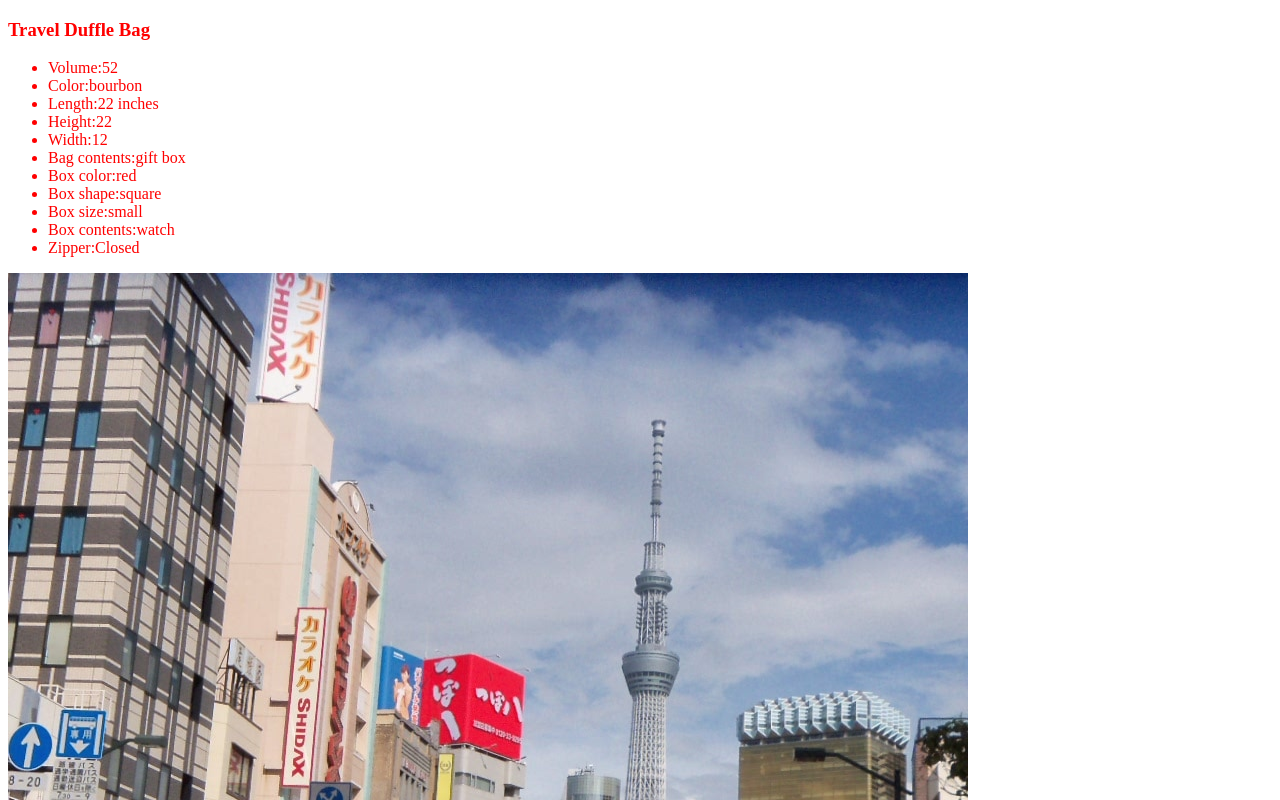
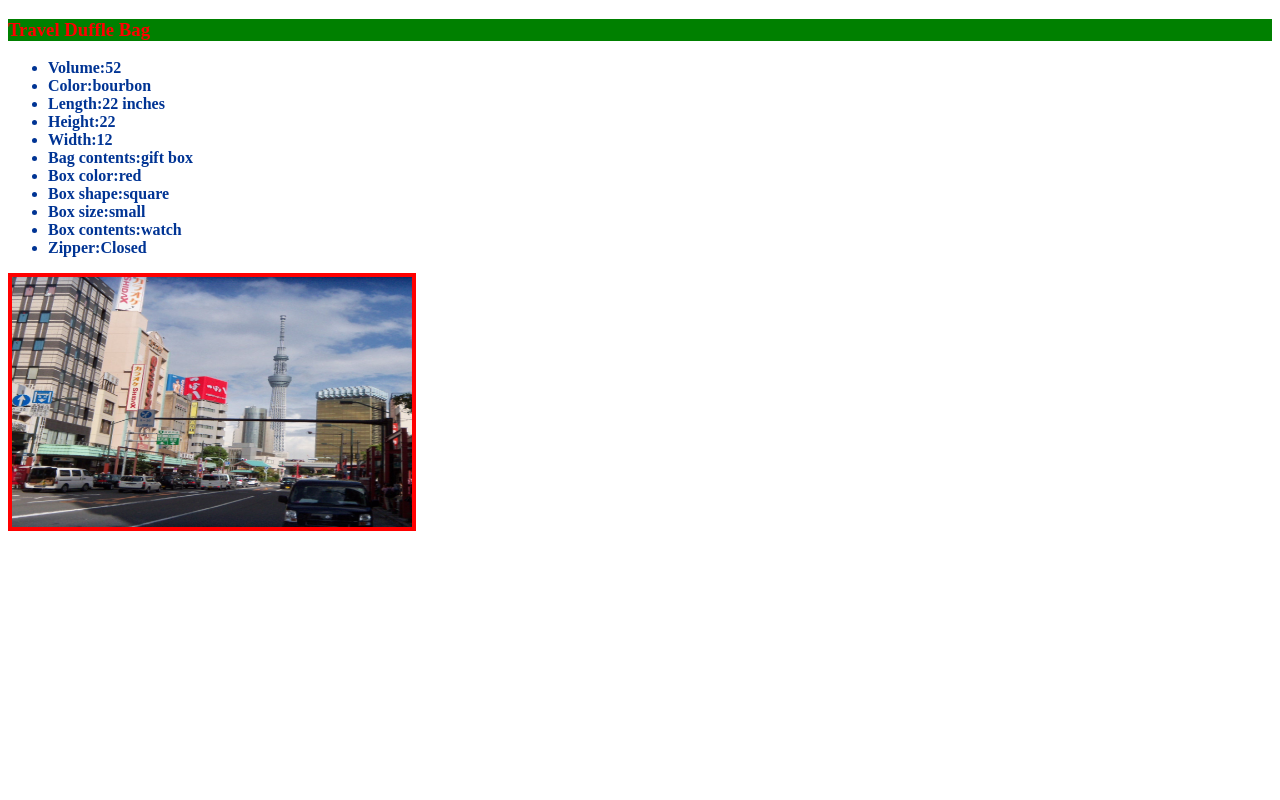
Before and after one commit to Adunda13/javascriptBrothers, a plain HTML site: page Lesson One/index.html in a window 1280 px wide. Shown: the top 800 px of the page. Drawn offline with Linux system fonts and the light colour scheme.

Commit message:
added styling

```diff
--- a/Lesson One/css/style.css
+++ b/Lesson One/css/style.css
@@ -1,3 +1,10 @@
 body {
-    color:red;font-weight:bold
+    color:hsl(219, 100%, 29%);font-weight:bold
 }
+
+h3 {
+    color:red;
+    background:green;
+}
+
+img {width:400px;height:250px;border:solid 4px red}
--- a/Lesson One/index.html
+++ b/Lesson One/index.html
@@ -4,8 +4,8 @@
     <meta charset="UTF-8" />
     <meta name="viewport" content="width=device-width, initial-scale=1.0" />
     <title>Console demo</title>
-    <link href="./css/style.css">
+    <link rel="stylesheet" href="./css/style.css">
     <script src="script.js" defer></script> <!-- call the script file here -->
   </head>
-  <body style="color:red;"></body>
+  <body></body>
 </html>
--- a/Lesson One/script.js
+++ b/Lesson One/script.js
@@ -40,10 +40,10 @@ const travelBag = {
 const markup = (travelBag) => {
     return `
     <div>
-        <h3 style="color:red;">${travelBag.name}</h3>
+        <h3>${travelBag.name}</h3>
         <ul>
         <li>Volume:${travelBag.volume}</li>
-        <li style="color:red;">Color:${travelBag.color}</li>
+        <li>Color:${travelBag.color}</li>
         <li>Length:${travelBag.dimensions.length} inches</li>
         <li>Height:${travelBag.dimensions.height}</li>
         <li>Width:${travelBag.dimensions.width}</li>
```
